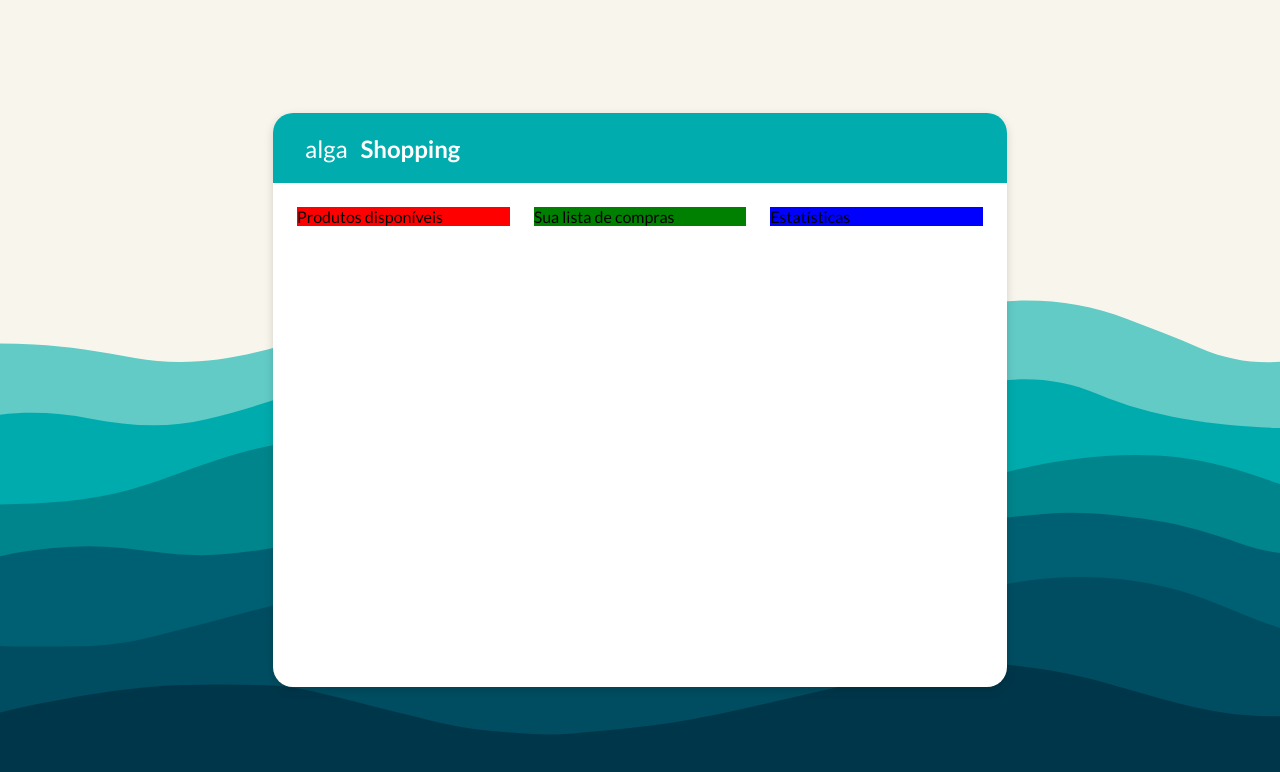
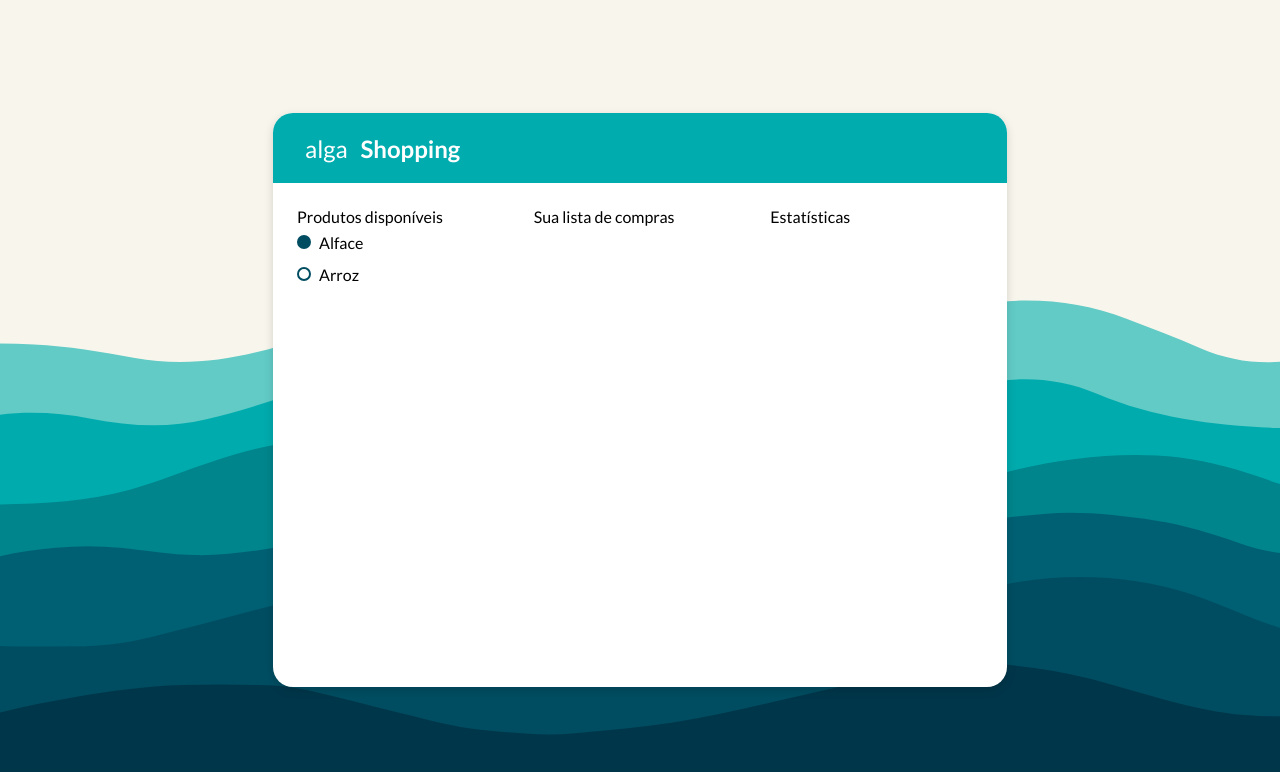
Before and after one commit to wallaceskt/algashopping, a React (Create React App) app: page / in a window 1280 px wide. Shown: the top 772 px of the page. Built offline with nearby package versions, Linux system fonts and the light colour scheme.

Commit message:
Adicionei o componente compartilhado Checkbox.

```diff
--- a/src/components/App/App.jsx
+++ b/src/components/App/App.jsx
@@ -1,16 +1,30 @@
-import React from 'react';
+import React, { useState } from 'react'
 import AppHeader from '../AppHeader/AppHeader'
 import AppContainer from '../AppContainer/AppContainer'
 import { Wrapper, Container } from './App.styles'
+import Checkbox from '../../shared/Checkbox/Checkbox'
 
 function App () {
+    const [lettuce, setLettuce] = useState(true)
+    const [rice, setRice] = useState(false)
+
     return <Wrapper>
         <Container>
             <AppHeader />
             <AppContainer
-                left={<div style={ { backgroundColor: 'red' } }>Produtos disponíveis</div>}
-                middle={<div style={ { backgroundColor: 'green' } }>Sua lista de compras</div>}
-                right={<div style={ { backgroundColor: 'blue' } }>Estatísticas</div>}
+                left={<div>
+                    Produtos disponíveis
+                    <Checkbox value={lettuce} title="Alface" onClick={() => setLettuce(!lettuce)} />
+                    <Checkbox value={rice} title="Arroz" onClick={() => setRice(!rice)} />
+                </div>}
+
+                middle={<div>
+                    Sua lista de compras
+                </div>}
+
+                right={<div>
+                    Estatísticas
+                </div>}
             />
         </Container>
     </Wrapper>
--- /dev/null
+++ b/src/shared/Checkbox/Checkbox.jsx
@@ -0,0 +1,11 @@
+import React from 'react'
+import { Wrapper, Indicator } from './Checkbox.styles'
+
+function Checkbox ( { value, title, onClick } ) {
+    return <Wrapper onClick={onClick}>
+        <Indicator value={ value } />
+        { title }
+    </Wrapper>
+}
+
+export default Checkbox
--- /dev/null
+++ b/src/shared/Checkbox/Checkbox.styles.js
@@ -0,0 +1,20 @@
+import styled from 'styled-components'
+
+export const Wrapper = styled.div`
+    height: 32px;
+    display: flex;
+    align-items: center;
+    cursor: default;
+`
+
+export const Indicator = styled.div`
+    width: 14px;
+    height: 14px;
+    border-radius: 7px;
+
+    ${props => props.value ? 'background-color: #004D61;' : ''}
+
+    border: 2px solid #004D61;
+    margin-right: 8px;
+    cursor: pointer;
+`
```
